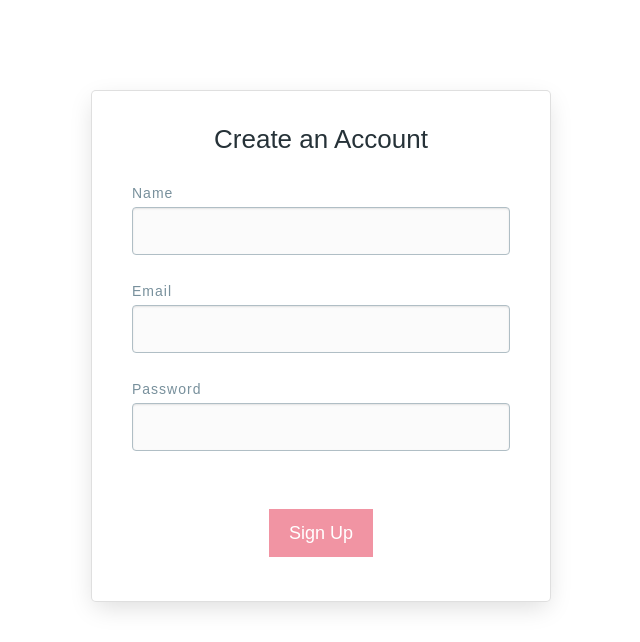
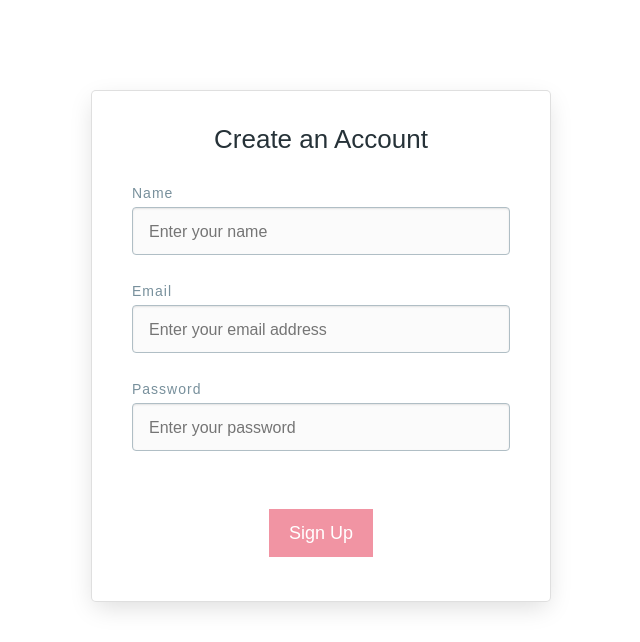
Before and after one commit to fareehanoman/Pattern_Craft, a Flask app: page /signup.html in a window 1280 px wide. Shown: the top 642 px of the page, without its empty margins (319-959 px from the left). Run offline with Flask 3, Linux system fonts and the light colour scheme; some libraries are stand-ins or nearby versions.

Commit message:
added placeholders

```diff
--- a/templates/signup.html
+++ b/templates/signup.html
@@ -10,11 +10,11 @@
     <h1 class="center">Create an Account</h1>
     <form name="signup_form" method="POST" action="{{ url_for('signup') }}">
       <label for="name">Name</label>
-      <input type="text" name="name" class="field" required>
+      <input type="text" name="name" class="field" placeholder="Enter your name" required>
       <label for="email">Email</label>
-      <input type="email" name="email" class="field" required>
+      <input type="email" name="email" class="field" placeholder="Enter your email address" required>
       <label for="password">Password</label>
-      <input type="password" name="password" class="field" required>
+      <input type="password" name="password" placeholder="Enter your password" class="field" required>
       <p class="error error--hidden"></p>
       <input type="submit" value="Sign Up" class="btn-custom">
     </form>
```
